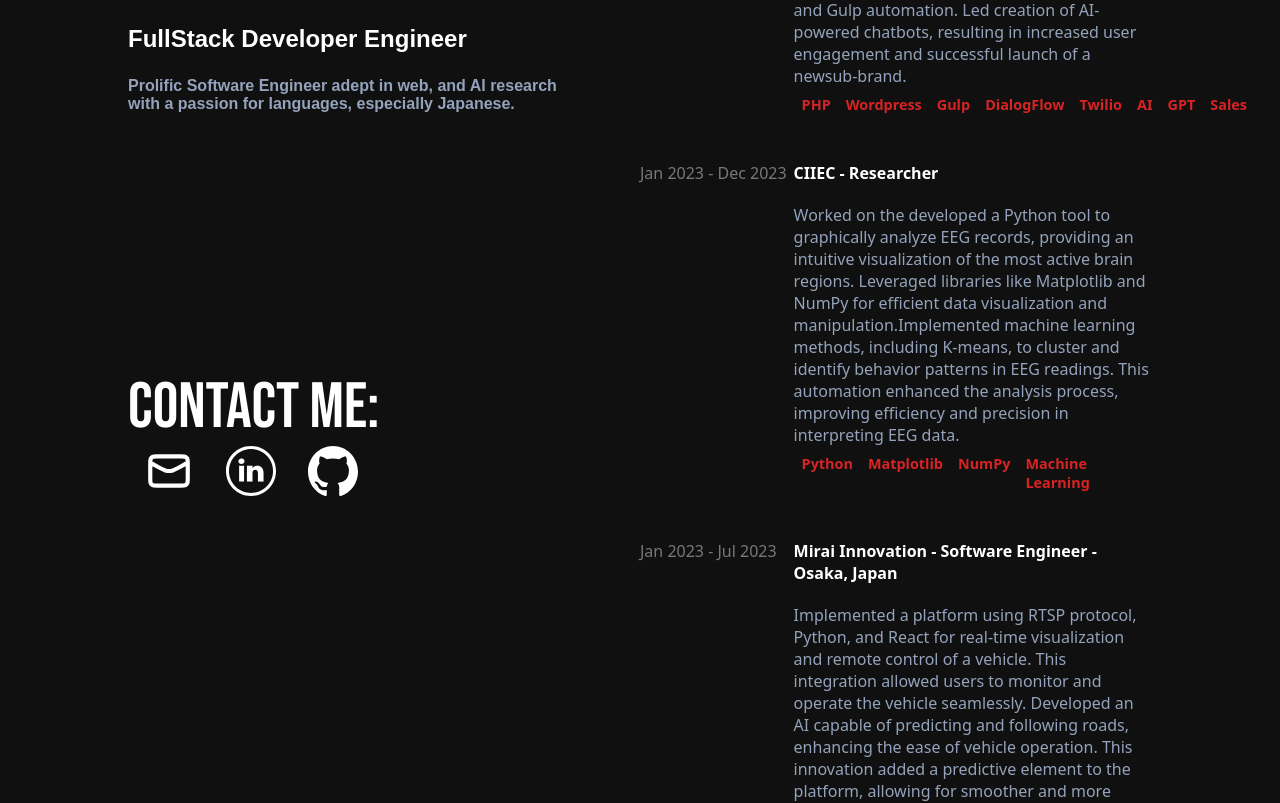
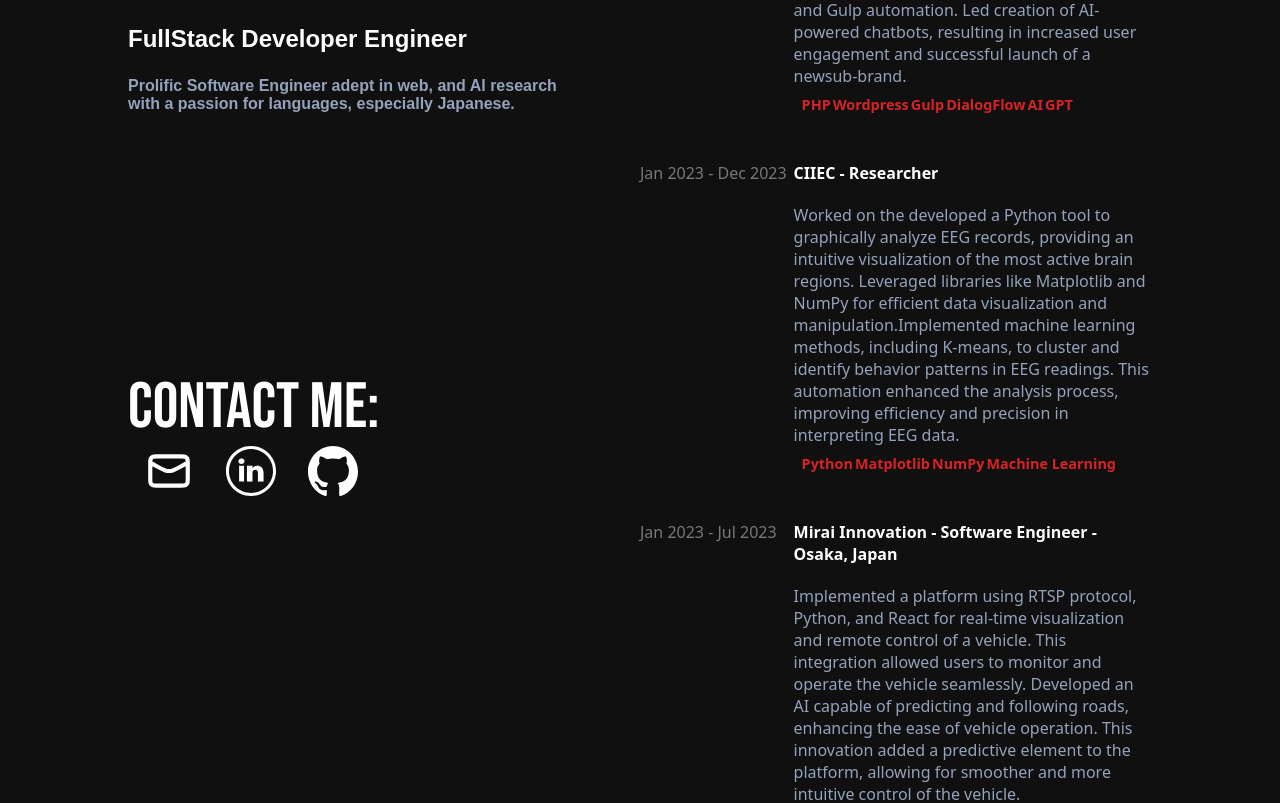
Before and after one commit to subcero123/my-portfolio, an Angular app: page / in a window 1280 px wide. Shown: the part 909-1712 px from the top of the page. Built offline with nearby package versions, Linux system fonts and the light colour scheme.

Commit message:
fixed mobile version

```diff
--- a/src/app/components/experiencia/experiencia.component.scss
+++ b/src/app/components/experiencia/experiencia.component.scss
@@ -65,19 +65,28 @@
       display: flex;
       margin: 8px;
       color: #d72323;
+      width: 100%;
 
       @include tablet {
-        font-size: 0.6rem;
-
+        font-size: 0.9rem;
       }
 
       // Version tablet y mobile
       @include mobile {
         font-size: 0.6rem;
+        margin: 0px;
+        margin-top: 8px;
       }
 
       b {
-        margin-right: 15px;
+        margin-right: 2px;
+        @include mobile {
+          margin-right: 2px;
+        }
+
+        @include tablet {
+          margin-right: 2px;
+        }
       }
     }
   }
--- a/src/app/components/projects/projects.component.scss
+++ b/src/app/components/projects/projects.component.scss
@@ -1,24 +1,31 @@
-.contenedor-proyectos{
-    font-family: system-ui, -apple-system, BlinkMacSystemFont, 'Segoe UI', Roboto, Oxygen, Ubuntu, Cantarell, 'Open Sans', 'Helvetica Neue', sans-serif;
+// Include styles.scss
+@import "../../../styles.scss";
+.contenedor-proyectos {
+  font-family: system-ui, -apple-system, BlinkMacSystemFont, "Segoe UI", Roboto,
+    Oxygen, Ubuntu, Cantarell, "Open Sans", "Helvetica Neue", sans-serif;
   width: 100%;
   display: flex;
   justify-content: start;
   flex-direction: row;
   transition: opacity 0.2s ease; /* Define una transición suave para la propiedad de opacidad */
 
-
-    .columna-1{
+  .columna-1 {
     width: 40%;
     color: #787878;
     position: relative;
 
-        a{
+    // Mobile
+    @include mobile {
+      display: none;
+    }
+
+    a {
       position: absolute;
       width: 100%;
       height: 100%;
     }
 
-        .gif{
+    .gif {
       width: 80%;
       max-height: 200px;
       height: 100%;
@@ -26,25 +33,32 @@
     }
   }
 
-    .columna-2{
+  .columna-2 {
     width: 60%;
     display: flex;
     flex-direction: column;
 
-        &:hover{
+    // Mobile
+    @include mobile {
+        width: 80%;
+        margin: auto;
+    }
+
+
+    &:hover {
       opacity: 1 !important;
-            .titulo{
+      .titulo {
         color: #d72323;
       }
     }
 
-        .titulo{
+    .titulo {
       font-weight: bold;
     }
 
-        .resumen{
+    .resumen {
       margin-top: 20px;
-            color: #94A3BB;
+      color: #94a3bb;
     }
   }
 }
--- a/src/app/screens/principal-screen/principal-screen.component.scss
+++ b/src/app/screens/principal-screen/principal-screen.component.scss
@@ -207,9 +207,31 @@ $color-fondo: #101010;
    position: static;
    margin-top: 50%;
 
+  //  mobile
+   @include mobile{
+    margin-top: 20%;
+    margin-bottom: 20%;
+   }
+
+  //  tablet
+   @include tablet{
+    margin-top: 20%;
+    margin-bottom: 20%;
+   }
+
    .contact-me{
 
     justify-content: start !important;
+
+    // mobile
+    @include mobile{
+      justify-content: center !important;
+    }
+
+    // tablet
+    @include tablet{
+      justify-content: center !important;
+    }
 
 
    }
--- a/src/app/screens/principal-screen/principal-screen.component.ts
+++ b/src/app/screens/principal-screen/principal-screen.component.ts
@@ -41,10 +41,8 @@ export class PrincipalScreenComponent {
         'Wordpress',
         'Gulp',
         'DialogFlow',
-        'Twilio',
         'AI',
         'GPT',
-        'Sales',
       ],
       opacity: 1,
     },
@@ -63,8 +61,6 @@ export class PrincipalScreenComponent {
         'Implemented a platform using RTSP protocol, Python, and React for real-time visualization and remote control of a vehicle. This integration allowed users to monitor and operate the vehicle seamlessly. Developed an AI capable of predicting and following roads, enhancing the ease of vehicle operation. This innovation added a predictive element to the platform, allowing for smoother and more intuitive control of the vehicle.',
       tecnologias: [
         'Python',
-        'React',
-        'AI',
         'Computer Vision',
         'Django',
         'Flask',
```
Lines whose indentation alone changed are shown as unchanged.
